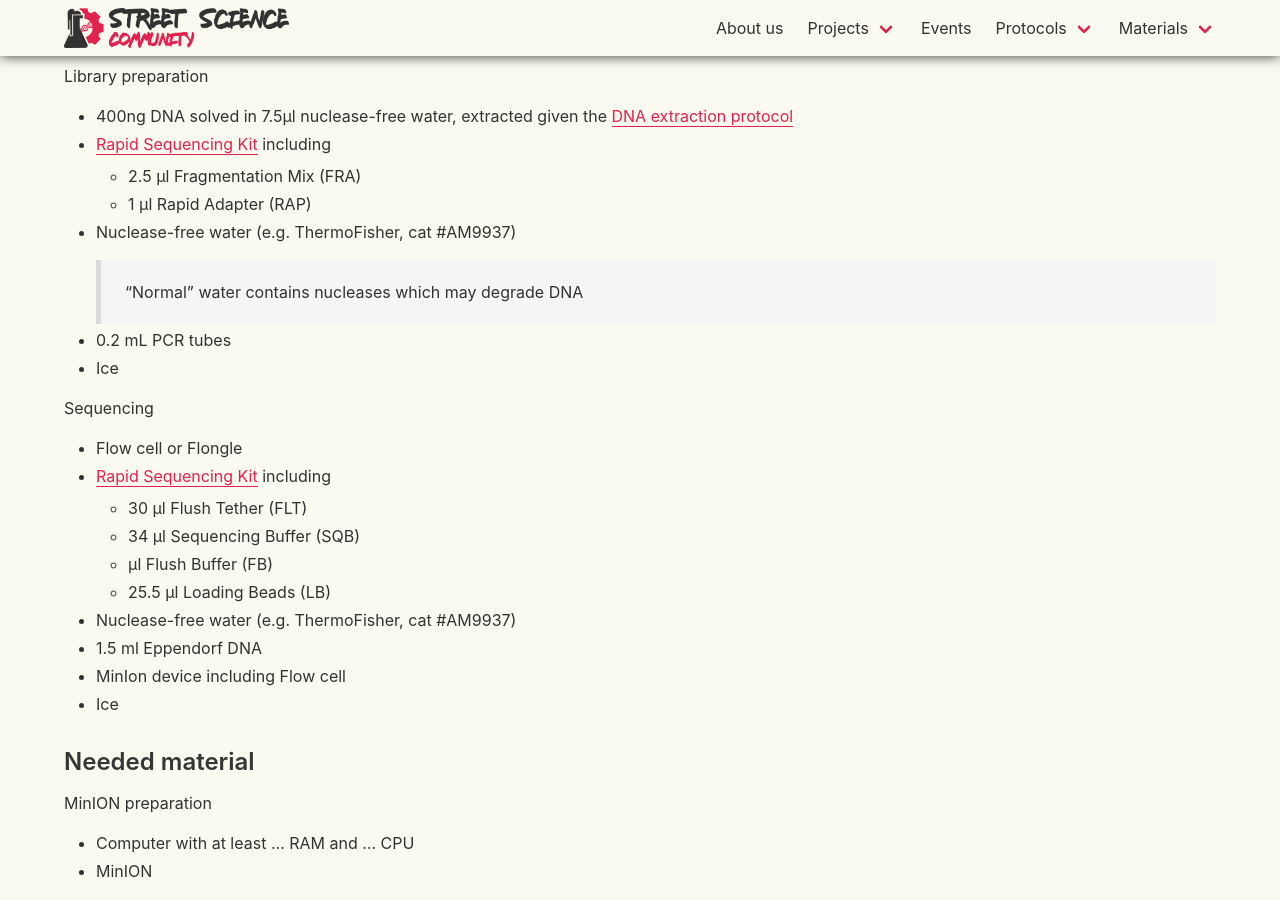
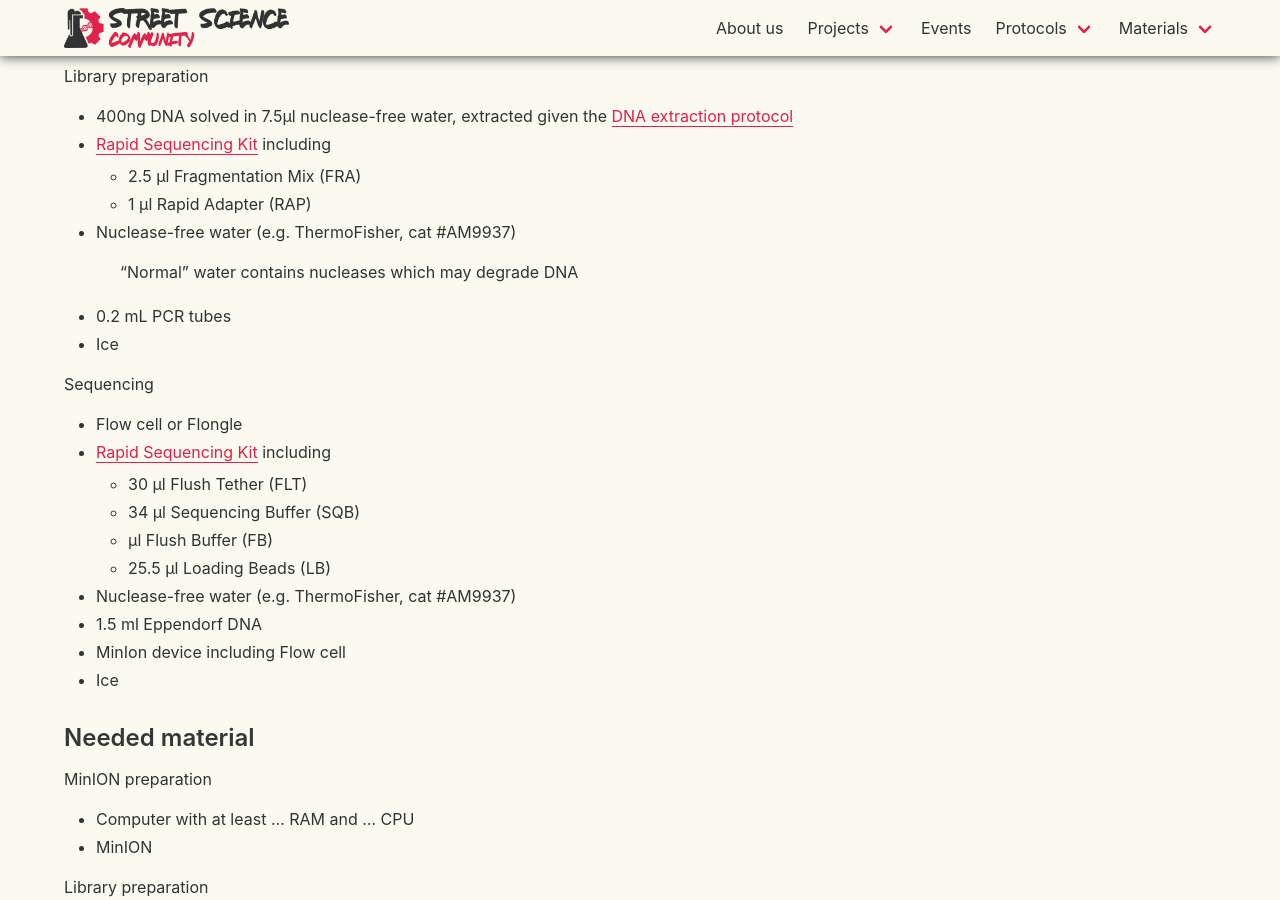
Before and after one commit to StreetScienceCommunity/StreetScienceCommunity.github.io, a Jekyll site: the page built from _protocols/beer-dna-sequencing.md, in a window 1280 px wide and 900 px high, scrolled down 800 px. Built offline with Jekyll 4.4.1, drawn with Linux system fonts in a browser that asks for light colours; nearby versions of some CDN libraries.

Commit message:
Fix css for blockquotes

```diff
--- a/css/styles.scss
+++ b/css/styles.scss
@@ -190,3 +190,11 @@
     }
   }
 }
+
+
+.content blockquote {
+  background: none;
+  border-left: none;
+  padding-bottom: 1em;
+  padding-top: 0em;
+}
```
